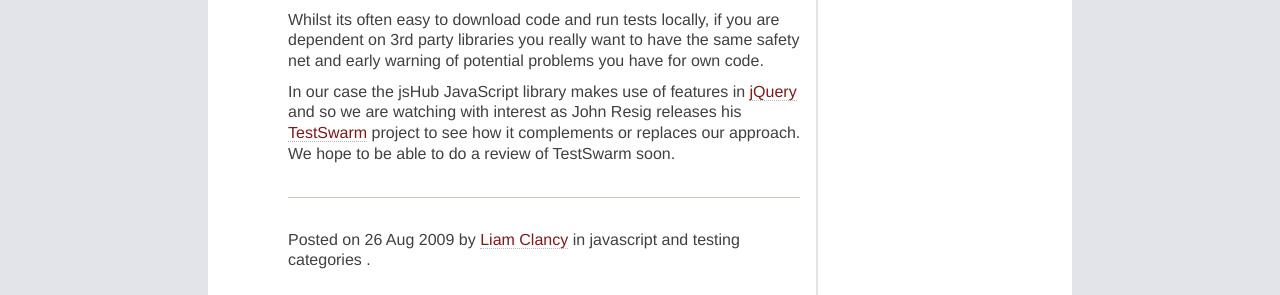
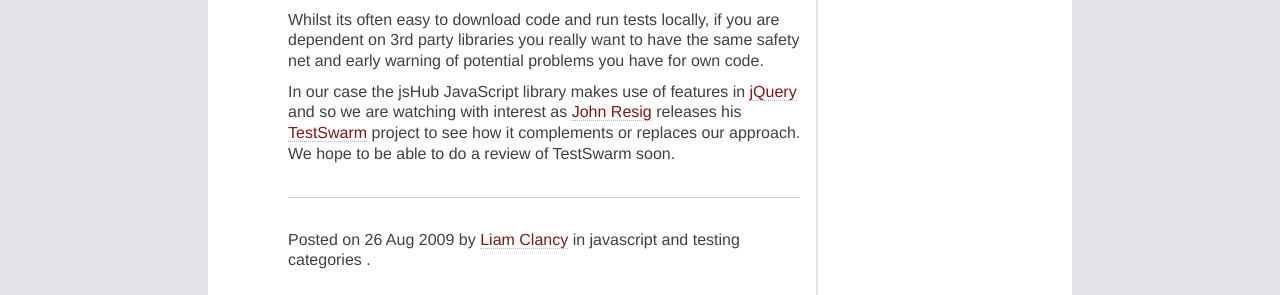
Before and after one commit to jshub/jshub.github.com, a Jekyll site: the page built from _posts/blog/testing/2009-08-26-continuous_testing_with_runcoderun.markdown, in a window 1280 px wide and 900 px high, scrolled down 2918 px. Shown: the part 409-704 px from the top of the window. Built offline with Jekyll 4.4.1, drawn with Linux system fonts in a browser that asks for light colours; comment, search, counter and statistics services are not loaded; part of the change alters nothing that is shown.

```diff
--- a/_posts/blog/testing/2009-08-26-continuous_testing_with_runcoderun.markdown
+++ b/_posts/blog/testing/2009-08-26-continuous_testing_with_runcoderun.markdown
@@ -110,7 +110,8 @@ I wish more projects did this.
 
 Whilst its often easy to download code and run tests locally, if you are dependent on 3rd party libraries you really want to have the same safety net and early warning of potential problems you have for own code.
 
-In our case the jsHub JavaScript library makes use of features in [jQuery][] and so we are watching with interest as John Resig releases his [TestSwarm][] project to see how it complements or replaces our approach. We hope to be able to do a review of TestSwarm soon.
+In our case the jsHub JavaScript library makes use of features in [jQuery][] and so we are watching with interest as [John Resig][resig] releases his [TestSwarm][] project to see how it complements or replaces our approach. We hope to be able to do a review of TestSwarm soon.
 
   [jquery]: http://jquery.com/
+  [resig]: http://ejohn.org/about/
   [testswarm]: http://testswarm.com/
```
